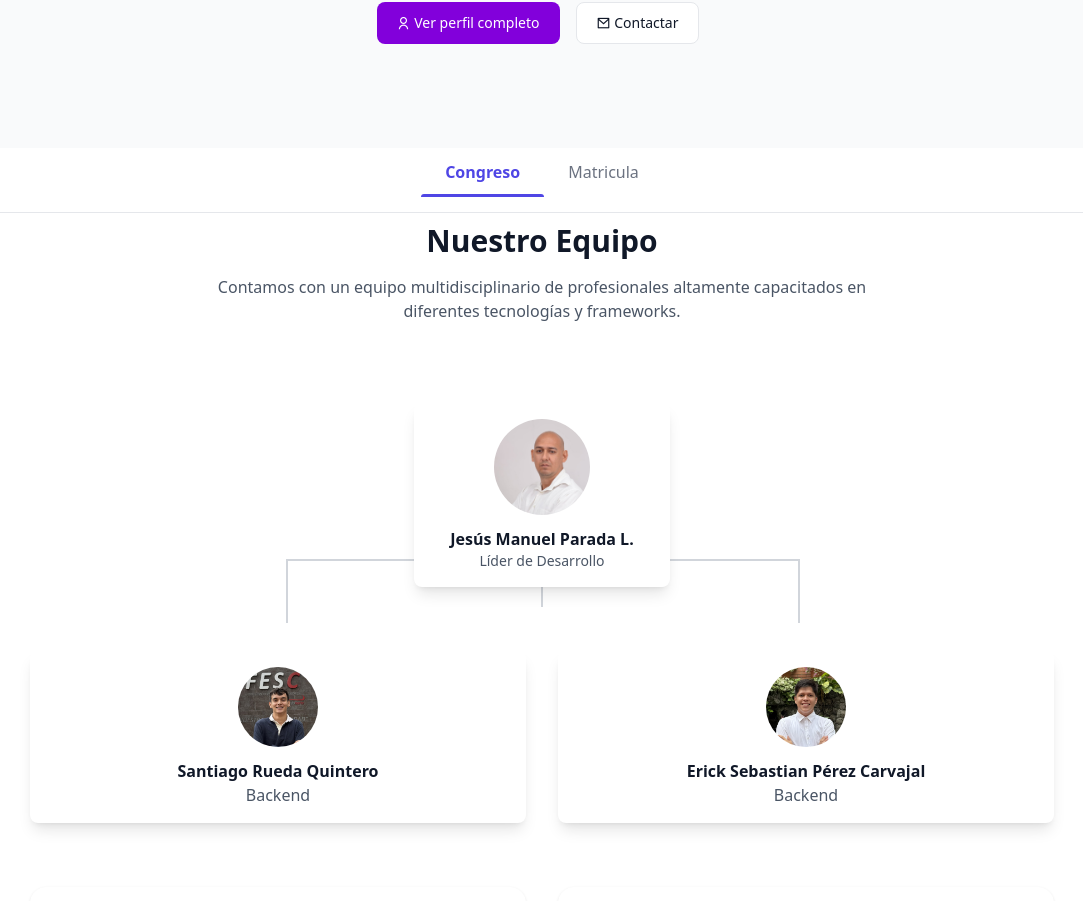
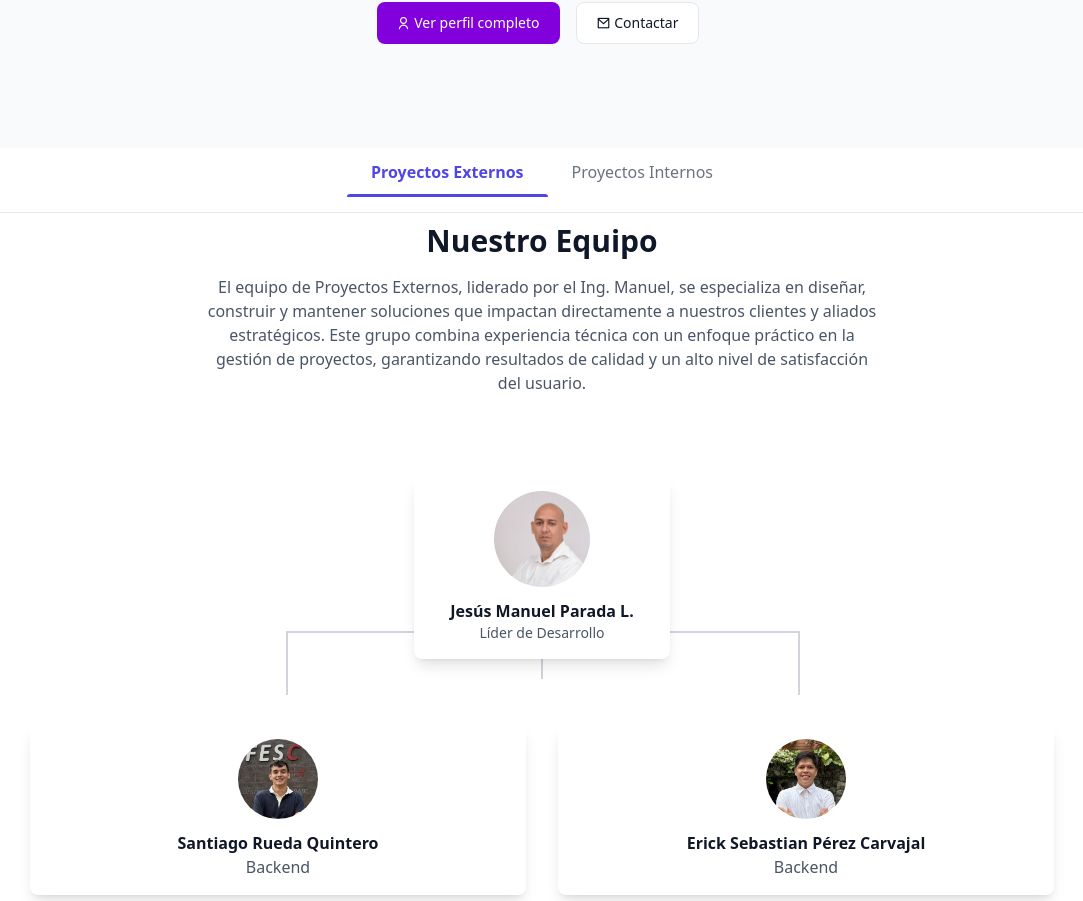
Before and after one commit to Erickpe8/Portafolio-Fabrica-Software, a Vue app: page / in a window 1280 px wide. Shown: the part 786-1687 px from the top of the page, without its empty margins (98-1181 px from the left). Built offline with nearby package versions, Linux system fonts and the light colour scheme.

Commit message:
Actualizar los componentes TeamTabs y TeamTextSection: mejorar la presentación de los equipos y agregar descripciones dinámicas según la pestaña activa.

```diff
--- a/src/components/Teams/TeamTabs.vue
+++ b/src/components/Teams/TeamTabs.vue
@@ -1,8 +1,21 @@
 <template>
-    <div id="equipo" class="team-tabs">
-        <div :class="['team-tab', { 'active': teamStore.isTeamActive('team1') }]" @click="handleTabClick('team1')">Congreso</div>
-        <div :class="['team-tab', { 'active': teamStore.isTeamActive('team2') }]" @click="handleTabClick('team2')">Matricula</div>
+  <div id="equipo" class="team-tabs">
+    <!-- Team 1: Ing. Manuel -->
+    <div
+      :class="['team-tab', { 'active': teamStore.isTeamActive('team1') }]"
+      @click="handleTabClick('team1')"
+    >
+      Proyectos Externos
     </div>
+
+    <!-- Team 2: Ing. Galindo -->
+    <div
+      :class="['team-tab', { 'active': teamStore.isTeamActive('team2') }]"
+      @click="handleTabClick('team2')"
+    >
+      Proyectos Internos
+    </div>
+  </div>
 </template>
 
 <script setup>
@@ -14,5 +27,3 @@ const handleTabClick = (teamId) => {
   teamStore.setActiveTeam(teamId)
 }
 </script>
-
-<style lang="css" scoped></style>
--- a/src/components/Teams/TeamTextSection.vue
+++ b/src/components/Teams/TeamTextSection.vue
@@ -1,20 +1,32 @@
 <template>
     <div class="py-2 bg-white dark:bg-gray-900 transition-colors">
         <div class="container mx-auto px-4">
-            <div class="text-center mb-2">
-                <h2 class="text-3xl font-bold text-gray-900 dark:text-white mb-4">Nuestro Equipo</h2>
-                <p class="text-gray-600 dark:text-gray-400 max-w-2xl mx-auto">{{ teamDescription }}</p>
-            </div>
+        <div class="text-center mb-2">
+            <h2 class="text-3xl font-bold text-gray-900 dark:text-white mb-4">
+            Nuestro Equipo
+            </h2>
+            <p class="text-gray-600 dark:text-gray-400 max-w-2xl mx-auto">
+            {{ teamDescription }}
+            </p>
+        </div>
         </div>
     </div>
-</template>
+    </template>
 
-<script setup>
-import { ref } from 'vue';
-// Datos del equipo
-const teamDescription = 'Contamos con un equipo multidisciplinario de profesionales altamente capacitados en diferentes tecnologías y frameworks.';
+    <script setup>
+    import { computed } from 'vue'
+    import { useTeamStore } from '@/stores/teamStore'
+
+    const teamStore = useTeamStore()
+
+    // Descripción dinámica según la pestaña activa
+    const teamDescription = computed(() => {
+    if (teamStore.isTeamActive('team1')) {
+        return 'El equipo de Proyectos Externos, liderado por el Ing. Manuel, se especializa en diseñar, construir y mantener soluciones que impactan directamente a nuestros clientes y aliados estratégicos. Este grupo combina experiencia técnica con un enfoque práctico en la gestión de proyectos, garantizando resultados de calidad y un alto nivel de satisfacción del usuario.'
+    }
+    if (teamStore.isTeamActive('team2')) {
+        return 'El equipo de Proyectos Internos, bajo la dirección del Ing. Galindo, está enfocado en el desarrollo de herramientas y plataformas que fortalecen la infraestructura tecnológica de la institución. Su misión es mejorar continuamente los procesos internos, optimizar recursos y asegurar que la tecnología respalde de manera eficiente las metas académicas y administrativas.'
+    }
+    return 'Contamos con un equipo multidisciplinario de profesionales altamente capacitados en diferentes tecnologías y frameworks, capaces de adaptarse a los retos de proyectos internos y externos con creatividad y compromiso.'
+    })
 </script>
-
-<style lang="css" scoped>
-
-</style>
```
